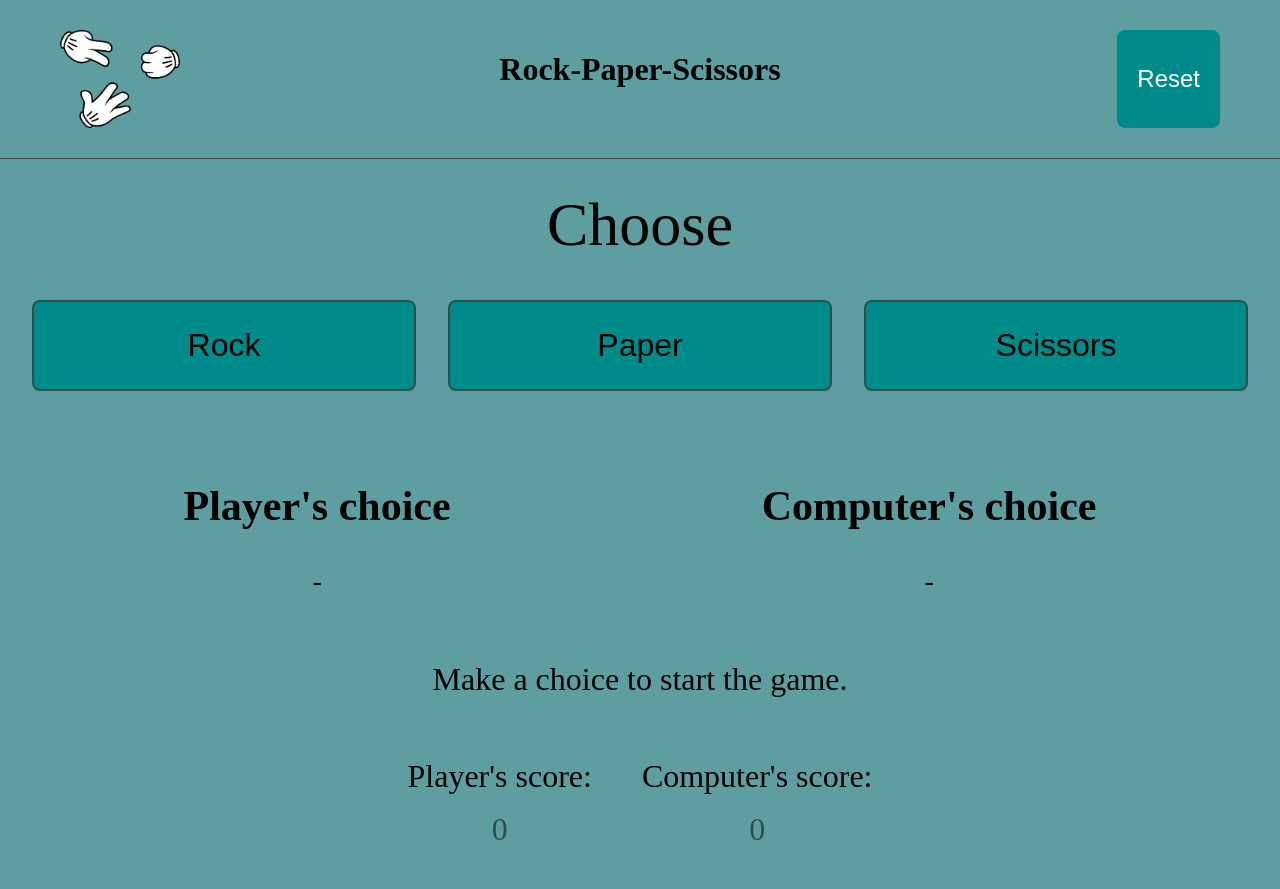
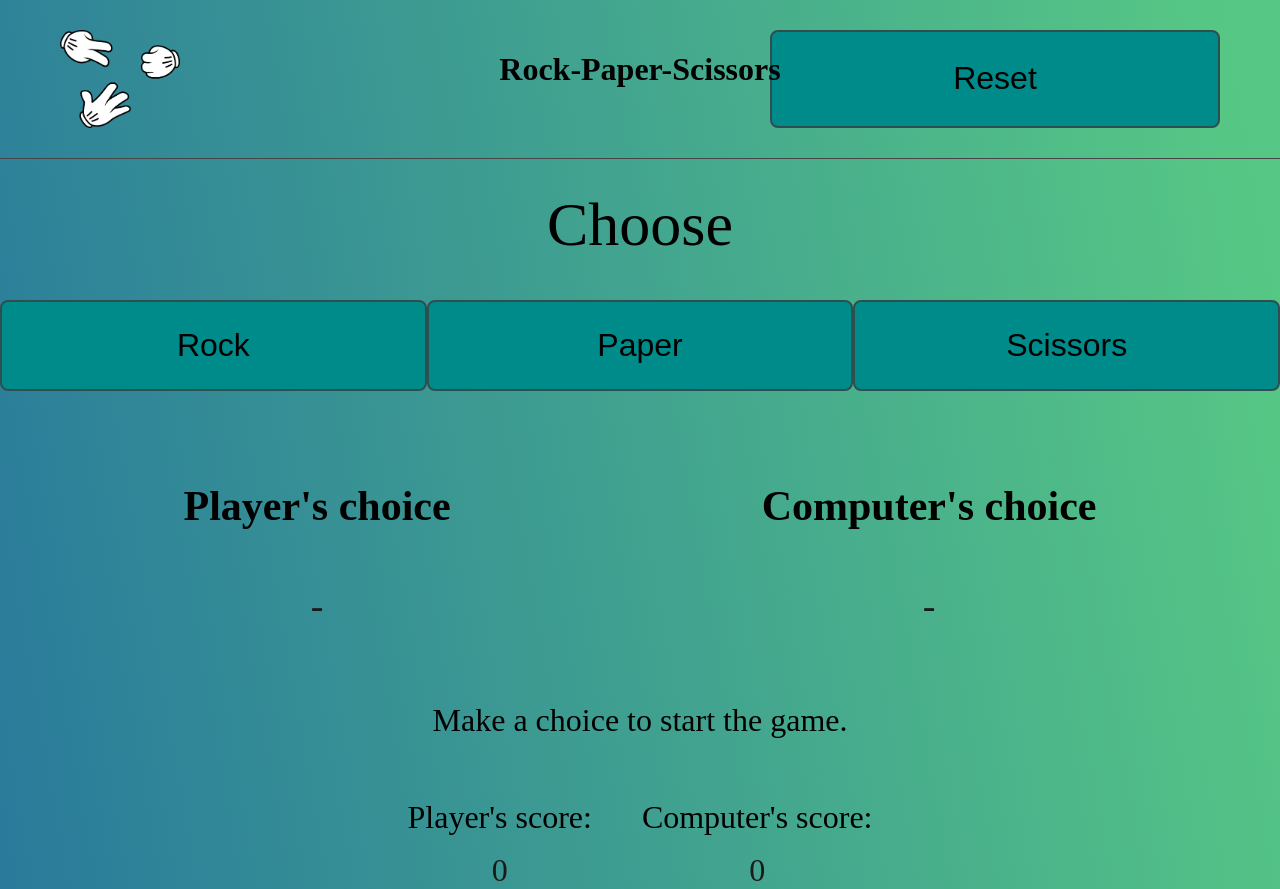
Before and after one commit to AbdullahFadaq/rock-paper-scissors, a plain HTML site: page index.html in a window 1280 px wide. Before the commit the page ends 848 px from the top, so only its background shows below. Drawn offline with Linux system fonts and the light colour scheme.

Commit message:
modified buttons layout and styles

```diff
--- a/style.css
+++ b/style.css
@@ -2,7 +2,7 @@ body {
     box-sizing: border-box;
     padding: 0;
     margin: 0;
-    background-color: cadetblue;
+    background: linear-gradient(80deg,rgba(42, 123, 155, 1) 1%, rgba(86, 198, 133, 1) 94%, rgba(87, 199, 133, 1) 100%, rgba(237, 221, 83, 1) 100%);
 }
 
 .header {
@@ -24,17 +24,6 @@ body {
     transform: translateX(-50%);
 }
 
-
-.reset-button {
-    background-color: darkcyan;
-    color: white;
-    font-size: 24px;
-    padding: 10px 20px;
-    border: none;
-    border-radius: 8px;
-    cursor: pointer;
-}
-
 .choose-text {
     text-align: center;
     margin-bottom: 40px;
@@ -47,20 +36,24 @@ body {
     margin-bottom: 40px;
 }
 
-.choice-buttons button {
+button {
+    outline: 0;
+    border: 0;
+    cursor: pointer;
     background-color: darkcyan;
     text-decoration: none;
     font-size: 32px;
-    width: 30%;
+    width: 450px;
     padding: 25px 26px;
     text-align: center;
     border: solid 2px darkslategray;
     border-radius: 8px;
+    transition: transform 200ms,background 200ms;
 }
 
 button:hover {
             background: mediumaquamarine;
-            transform: translateY(-3px);
+            transform: translateY(-6px);
             box-shadow: 0 6px 20px rgba(0, 0, 0, 0.15);
         }
 
@@ -74,6 +67,12 @@ button:hover {
 .display-choices div {
     text-align: center;
    font-size: 28px;
+}
+
+.choice {
+    font-size: 38px;
+    color: #1a1a1a;
+    padding-top: 16px;
 }
 
 
@@ -101,5 +100,5 @@ button:hover {
 .player-score span, .computer-score span {
     padding-top: 16px;
     font-size: 32px;
-    color: darkslategray;
+    color:#1a1a1a;
 }
```
